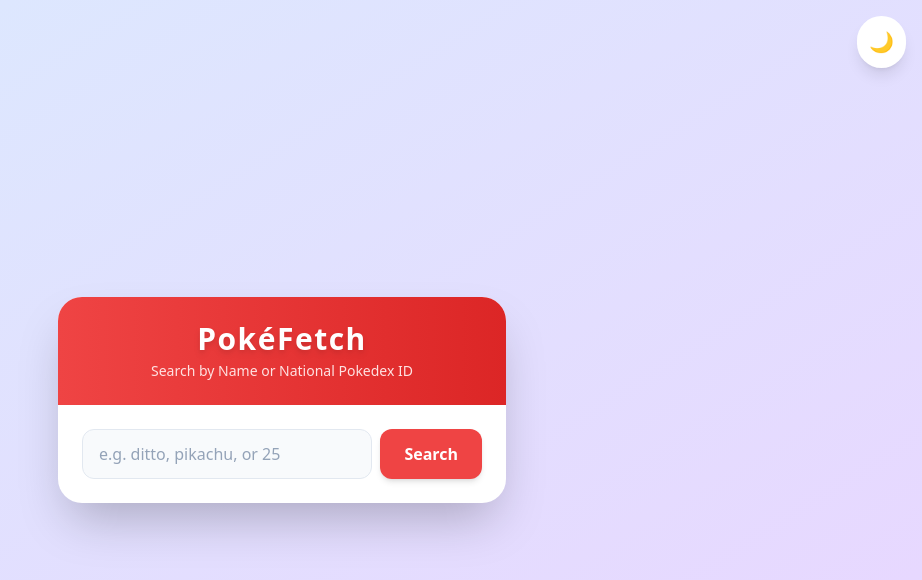
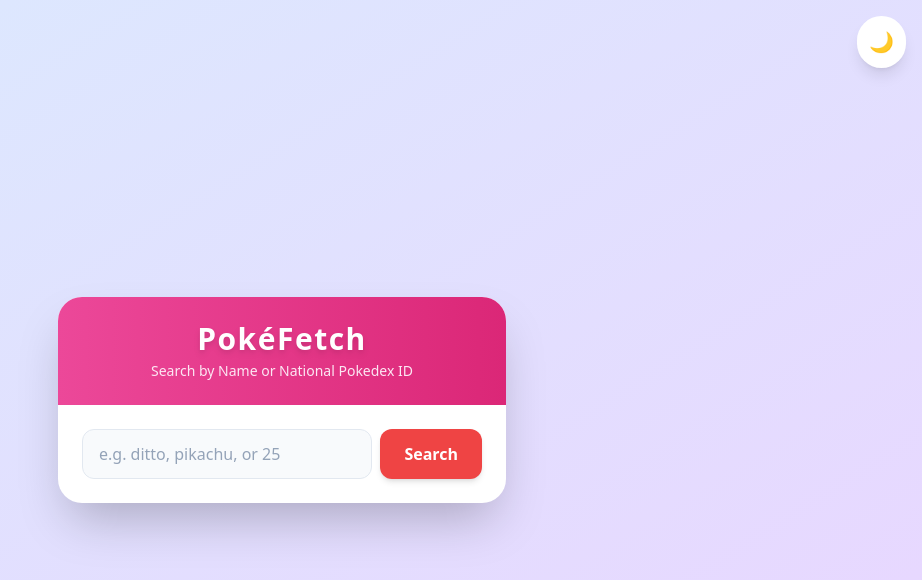
Before and after one commit to ihozomerveille-png/Dynamic-Pok-mon-Fetcher-with-Tailwind-CSSObjective, a plain HTML site: page index.html in a window 1280 px wide. Shown: the whole page, without its empty margins (358-1280 px from the left). Drawn offline with nearby package versions, Linux system fonts and the light colour scheme.

Commit message:
script.js

```diff
--- a/index.html
+++ b/index.html
@@ -28,9 +28,9 @@
 
     <main class="w-full max-w-md bg-white dark:bg-slate-800 rounded-3xl shadow-2xl overflow-hidden transition-colors duration-500">
 
-        <header class="bg-gradient-to-r from-red-500 to-red-600 p-6 text-center">
+        <header class="bg-gradient-to-r from-pink-500 to-pink-600 p-6 text-center">
             <h1 class="text-3xl font-extrabold text-white tracking-wider drop-shadow-md">PokéFetch</h1>
-            <p class="text-red-100 mt-1 text-sm font-medium">Search by Name or National Pokedex ID</p>
+            <p class="text-pink-100 mt-1 text-sm font-medium">Search by Name or National Pokedex ID</p>
         </header>
 
         <div class="p-6 space-y-6">
```
